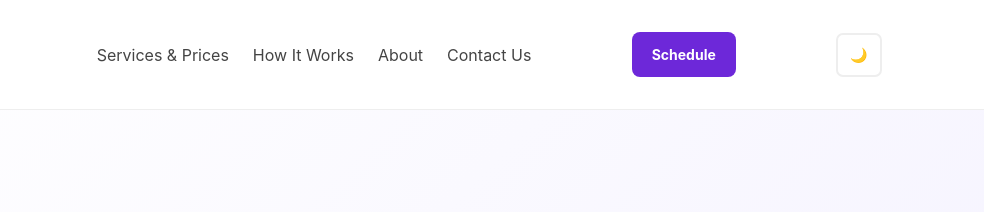
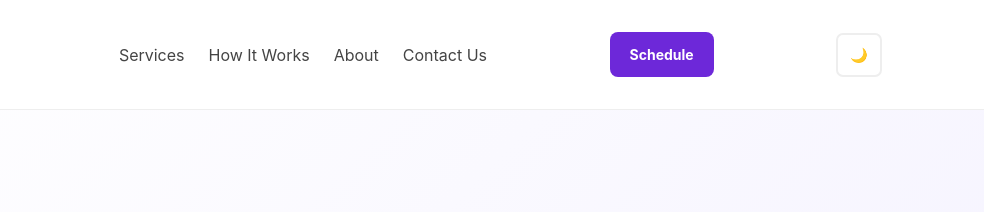
Before and after one commit to santos-3/peaknotarynj, a plain HTML site: page general-notarization.html in a window 1280 px wide. Shown: the top 212 px of the page, 296-1280 px from the left. Drawn offline with Linux system fonts and the light colour scheme.

Commit message:
mod 11/17

```diff
--- a/general-notarization.html
+++ b/general-notarization.html
@@ -23,7 +23,7 @@
       </a>
 
       <nav>
-        <a href="index.html#services">Services & Prices</a>
+        <a href="index.html#services">Services</a>
         <a href="index.html#how">How It Works</a>
         <a href="index.html#about">About</a>
         <a href="index.html#contact">Contact Us</a>
```
